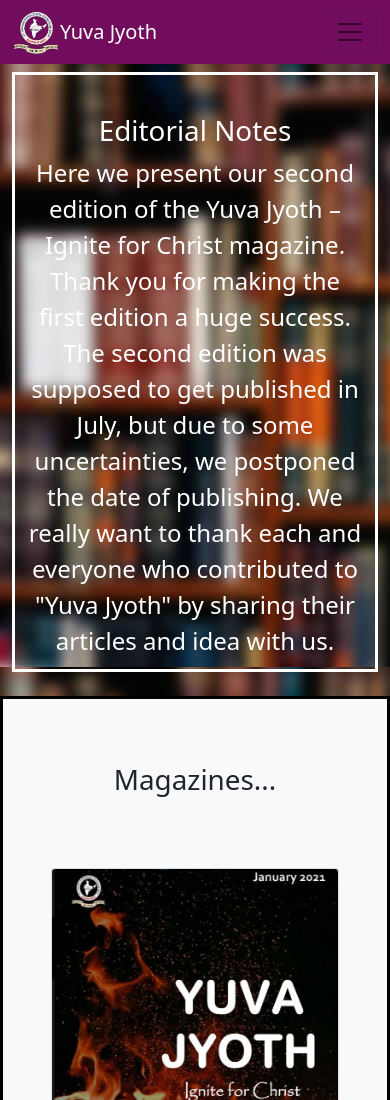
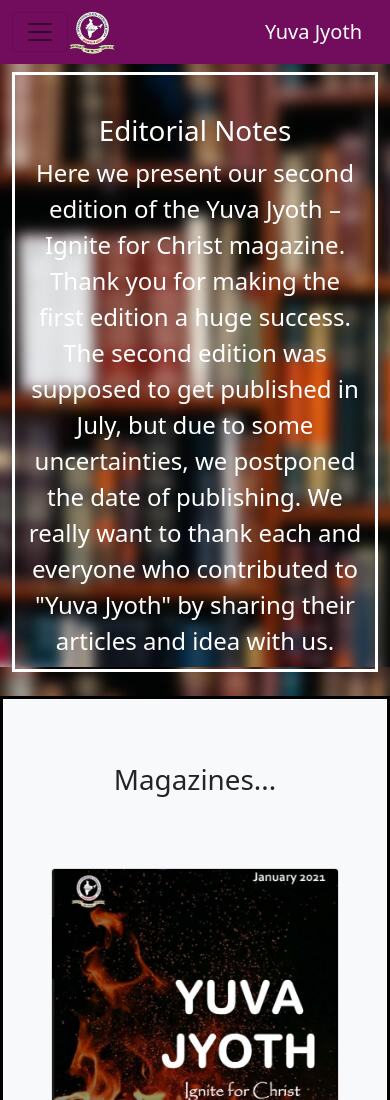
Before and after one commit to abinvj/YuvaJyoth, a plain HTML site: page index.html in a window 390 px wide. Shown: the top 1100 px of the page. Drawn offline with nearby package versions, Linux system fonts and the light colour scheme.

Commit message:
navbar set properly

```diff
--- a/index.html
+++ b/index.html
@@ -18,11 +18,12 @@
         <div class="col-md-6 col-3 mx-auto" style="background: #720D5D; width: 100%;">
             <nav class="navbar navbar-expand-lg navbar-light ">
                 <div class="container-fluid">
-                  <img src="logo.png" alt="nothing" style="width: 3em; height: 3em;">
-                  <a class="navbar-brand text-white"  href="#home_section">Yuva Jyoth</a>
-                  <button class="navbar-toggler ms-auto" type="button" data-bs-toggle="collapse" data-bs-target="#navbarNav" aria-controls="navbarNav" aria-expanded="false" aria-label="Toggle navigation">
+
+                  <button class="navbar-toggler " type="button" data-bs-toggle="collapse" data-bs-target="#navbarNav" aria-controls="navbarNav" aria-expanded="false" aria-label="Toggle navigation">
                     <span class="navbar-toggler-icon"></span>
                   </button>
+                  <img src="logo.png" alt="nothing" style="width: 3em; height: 3em; margin-right: auto;">
+                  <a class="navbar-brand text-white"  href="#home_section">Yuva Jyoth</a>
                   <div class="collapse navbar-collapse" id="navbarNav">
                     <ul class="navbar-nav ms-auto">
                       <li class="nav-item">
```
